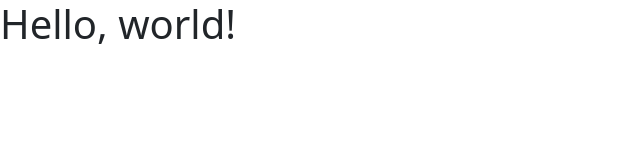
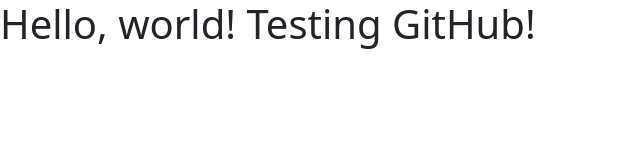
Before and after one commit to sussexpanda/3js, a plain HTML site: page 3D website Template_MASTER/index.html in a window 1280 px wide. Shown: the whole page, without its empty margins (0-640 px from the left). Drawn offline with nearby package versions, Linux system fonts and the light colour scheme.

Commit message:
Update index.html

```diff
--- a/3D website Template_MASTER/index.html
+++ b/3D website Template_MASTER/index.html
@@ -25,7 +25,7 @@
 </head>
 
   <body>
-    <h1>Hello, world!</h1>
+    <h1>Hello, world! Testing GitHub!</h1>
 
 
   </body>
```
